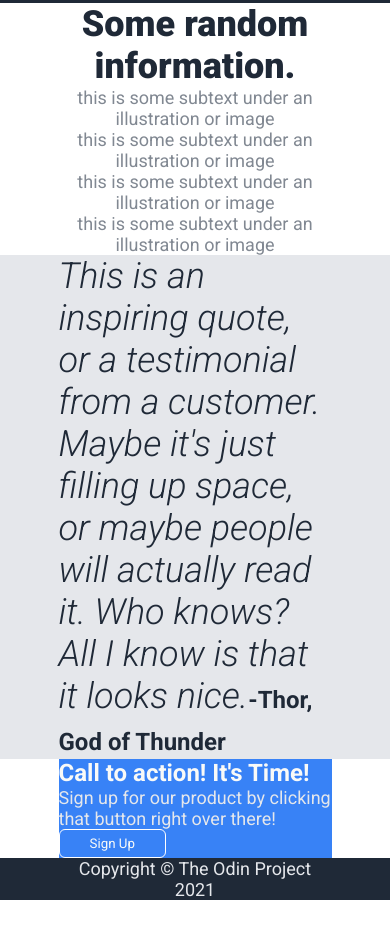
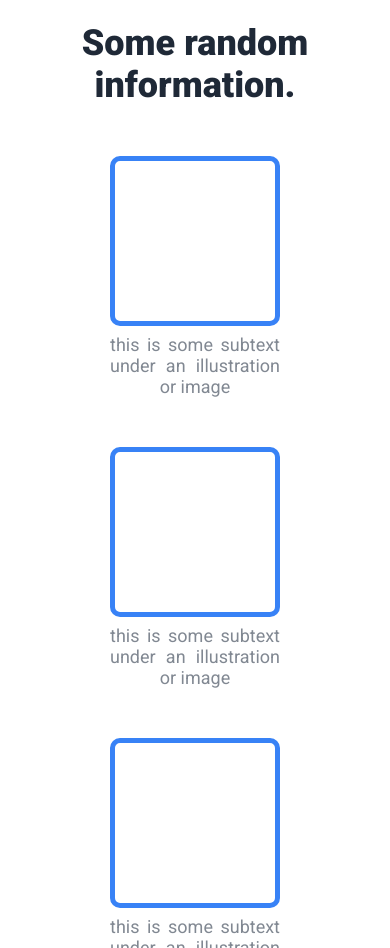
Before and after one commit to mattruth14/landing-page, a plain HTML site: page index.html in a window 390 px wide. Shown: the part 1052-2000 px from the top of the page. Before the commit the page ends 1952 px from the top, so only its background shows below. Drawn offline with Linux system fonts and the light colour scheme.

Commit message:
section 2 complete
random-information (section 2) completed with responsive flexbox design.
padding and minor adjustments for other sections done.

```diff
--- a/styles.css
+++ b/styles.css
@@ -15,9 +15,9 @@ footer {
     padding-inline: 15vw;
 }
 
-#random-info,
 footer {
     text-align: center;
+    padding-block: 40px;
 }
 
 
@@ -49,6 +49,12 @@ nav {
     justify-content: space-between;
     align-items: center;
     flex-grow: 1;
+    flex-wrap: wrap;
+    gap: 12px;
+}
+
+nav li {
+    text-align: center;
 }
 
 ul {
@@ -94,11 +100,12 @@ ul {
 #hero-placeholder {
     background-color: #6d747d;
     min-width: 45%;
-    min-height: 300px;
+    min-height: 250px;
     display: flex;
     flex-grow: 1;
     justify-content: center;
     align-items: center;
+    /* aspect-ratio: 16 / 9; */
 }
 
 
@@ -108,10 +115,36 @@ ul {
     font-size: 36px;
     font-weight: 800;
     color: #1f2937;
+    padding-block-end: 50px;
 }
 
 .cap {
     color: #818892;
+    text-align: justify;
+    text-align-last: center;
+    padding-block-start: 8px;
+}
+
+#random-info {
+    padding-block: 50px 100px;
+    text-align: center;
+}
+
+#random-placeholders {
+    display: flex;
+    justify-content: center;
+    flex-wrap: wrap;
+    gap: 50px;
+}
+
+figure {
+    flex-basis: 170px;
+}
+
+.info-placeholder {
+    border: 5px solid #3882f6;
+    border-radius: 10px;
+    min-height: 170px;
 }
 
 
@@ -119,6 +152,7 @@ ul {
 
 #quote-block {
     background-color: #e5e7eb;
+    padding-block: 100px;
 }
 
 #quote-text {
@@ -139,8 +173,13 @@ ul {
 
 #action-container {
     background-color: #3882f6;
+    padding: 50px 150px;
 }
 
 .two {
     border: 1.8px white solid;
 }
+
+#action-call {
+    padding-block: 70px;
+}
```
